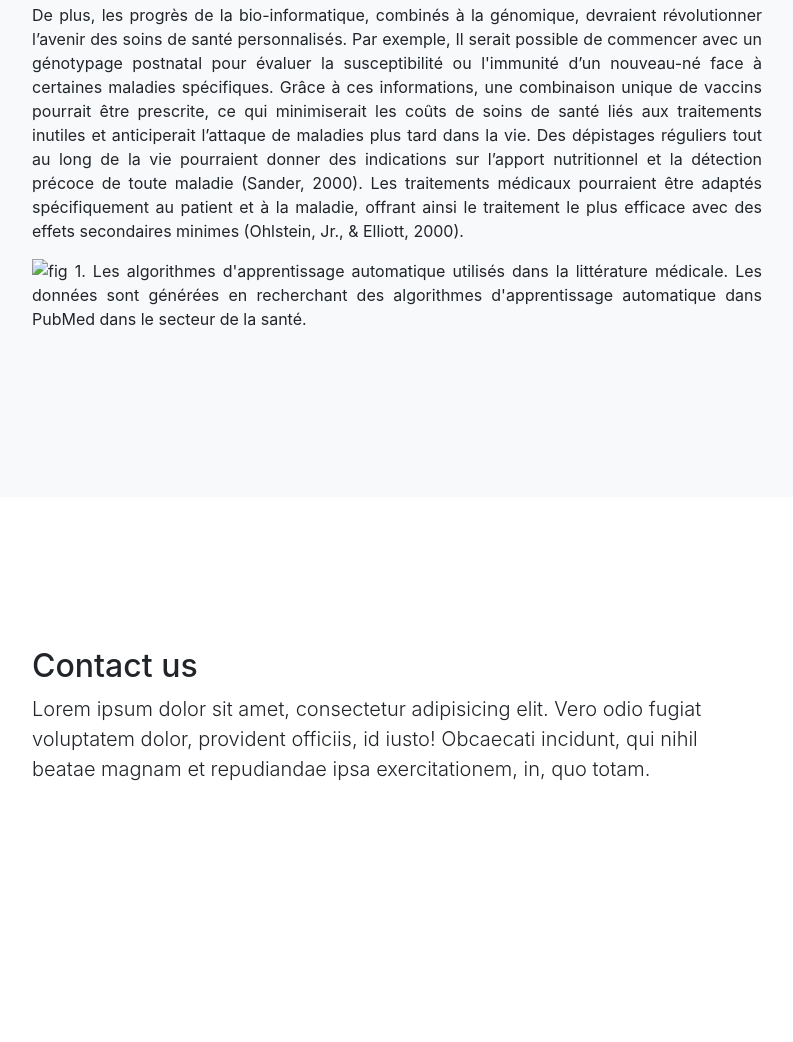
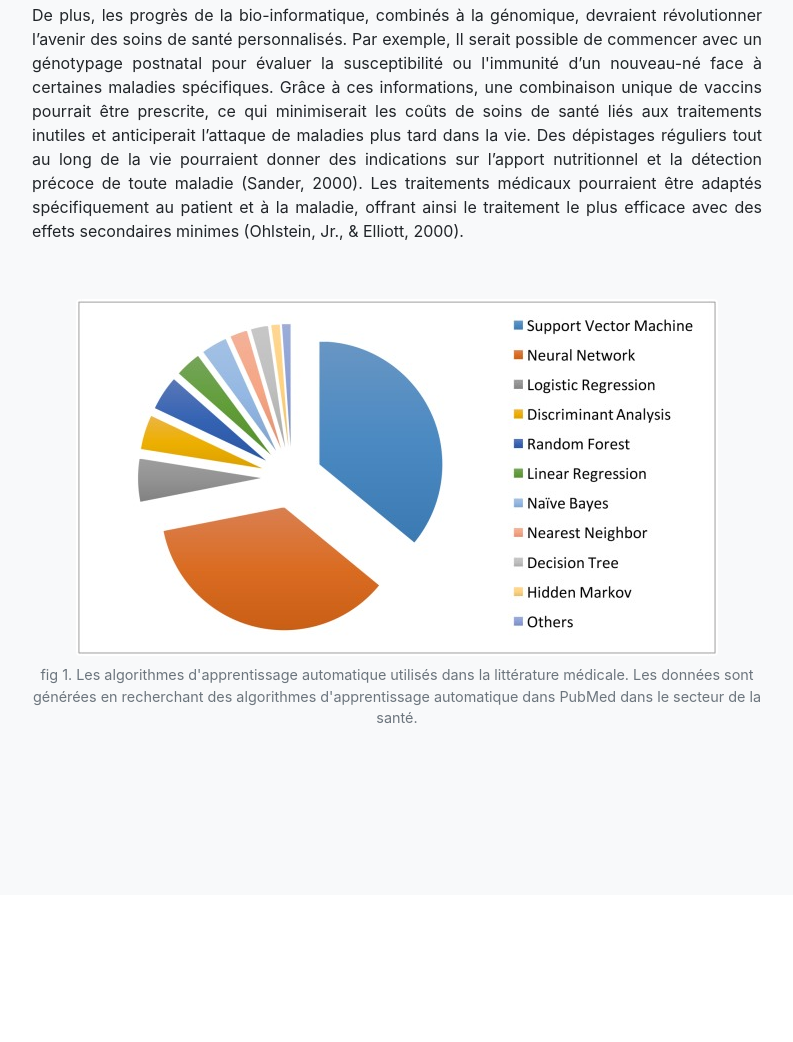
Before and after one commit to fikagithub/BIF-Report, a website with bundled scripts: page index.html in a window 1280 px wide. Shown: the part 3392-4434 px from the top of the page, without its empty margins (243-1036 px from the left). Built offline with nearby package versions, Linux system fonts and the light colour scheme; files whose address does not match are found by name.

Commit message:
Update index.html

```diff
--- a/index.html
+++ b/index.html
@@ -1,5 +1,7 @@
 <!DOCTYPE html>
 <html lang="en">
+
+
 
 <head>
 
@@ -94,8 +96,13 @@
             <p>&nbsp;</p>
             <p>Une partie des applications r&eacute;centes en sciences m&eacute;dicales ont port&eacute; sur l'analyse de l'expression g&eacute;nique. Ceci implique g&eacute;n&eacute;ralement l&rsquo;accumulation des donn&eacute;es d'expression de g&egrave;nes pour des cellules affect&eacute;es par diff&eacute;rentes maladies telles que le cancer, l'art&eacute;rioscl&eacute;rose, et la comparaison des mesures avec les niveaux d'expression normaux. L'identification de g&egrave;nes qui sont exprim&eacute;s diff&eacute;remment dans les cellules touch&eacute;es donne une explication des causes des maladies, met en avant des cibles potentielles de m&eacute;dicaments et permet de r&eacute;aliser des tests pr&eacute;ventifs pour d&eacute;tecter ou pr&eacute;dire la toxicit&eacute; des m&eacute;dicaments &agrave; l&rsquo;essai (Murray-Rust, 1994). Il est aussi possible de s&rsquo;orienter vers le domaine du &laquo;&nbsp;drug design&nbsp;&raquo; qui permet de pr&eacute;dire les r&eacute;actions mol&eacute;culaires et de mieux concevoir les m&eacute;dicaments (Chen, Engkvist, Wang, Olivecrona, &amp; Blaschke, 2018)</p>
             <p>De plus, les progr&egrave;s de la bio-informatique, combin&eacute;s &agrave; la g&eacute;nomique, devraient r&eacute;volutionner l&rsquo;avenir des soins de sant&eacute; personnalis&eacute;s. Par exemple, Il serait possible de commencer avec un g&eacute;notypage postnatal pour &eacute;valuer la susceptibilit&eacute; ou l'immunit&eacute; d&rsquo;un nouveau-n&eacute; face &agrave; certaines maladies sp&eacute;cifiques. Gr&acirc;ce &agrave; ces informations, une combinaison unique de vaccins pourrait &ecirc;tre prescrite, ce qui minimiserait les co&ucirc;ts de soins de sant&eacute; li&eacute;s aux traitements inutiles et anticiperait l&rsquo;attaque de maladies plus tard dans la vie. Des d&eacute;pistages r&eacute;guliers tout au long de la vie pourraient donner des indications sur l&rsquo;apport nutritionnel et la d&eacute;tection pr&eacute;coce de toute maladie (Sander, 2000). Les traitements m&eacute;dicaux pourraient &ecirc;tre adapt&eacute;s sp&eacute;cifiquement au patient et &agrave; la maladie, offrant ainsi le traitement le plus efficace avec des effets secondaires minimes (Ohlstein, Jr., &amp; Elliott, 2000).</p>
+<p>&nbsp;</p>
+            <figure class="text-center">
+              <img src="./fig11.jpg" class="figure-img img-fluid rounded" >
 
-<p><img src="../fig11.png" alt="fig 1. Les algorithmes d'apprentissage automatique utilisés dans la littérature médicale. Les données sont générées en recherchant des algorithmes d'apprentissage automatique dans PubMed dans le secteur de la santé." /></p>
+              <figcaption class="figure-caption">
+                fig 1. Les algorithmes d'apprentissage automatique utilisés dans la littérature médicale. Les données sont générées en recherchant des algorithmes d'apprentissage automatique dans PubMed dans le secteur de la santé.</figcaption>
+            </figure>
 
           </div>
       </div>
```
